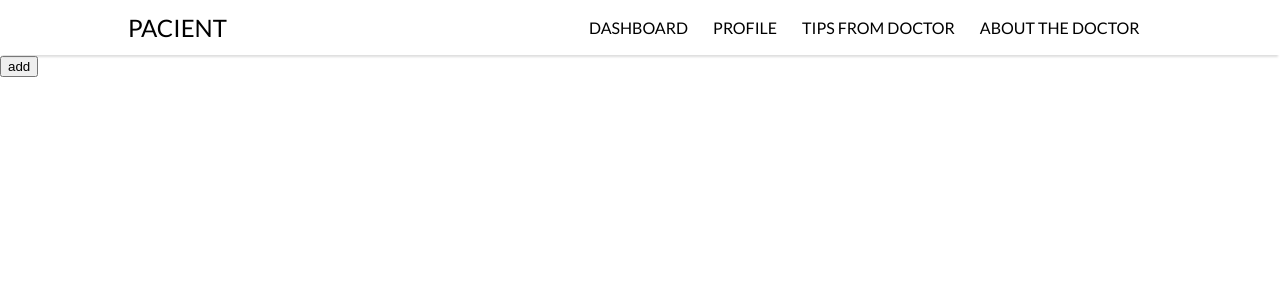
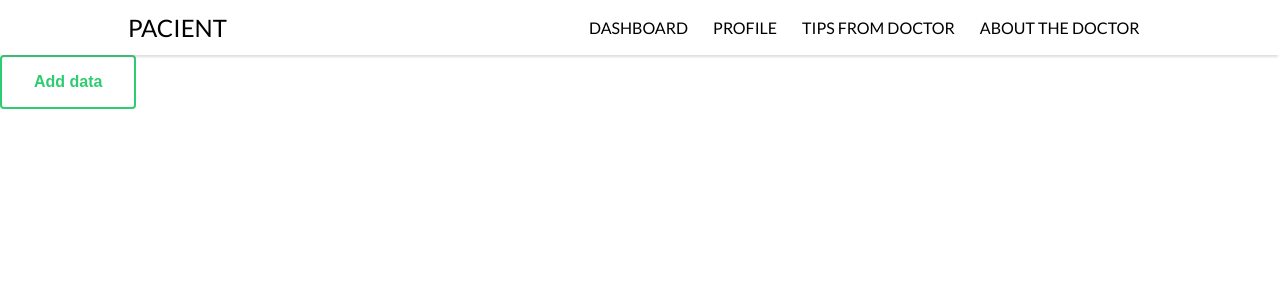
Before and after one commit to AVATAR197/hackathon-hackke, a React (Create React App) app: page /user in a window 1280 px wide. Shown: the top 300 px of the page. Built offline with nearby package versions, Linux system fonts and the light colour scheme.

Commit message:
pridal som style pre btn

```diff
--- a/src/components/AddDataButton/AddDataButton.js
+++ b/src/components/AddDataButton/AddDataButton.js
@@ -1,6 +1,7 @@
 import React, { useState } from 'react';
 import moment from 'moment';
 import Swal from 'sweetalert2';
+import './AddDataButton.module.scss'
 
 const AddData = () => {
     const [data, setData] = useState({
@@ -24,9 +25,10 @@ const AddData = () => {
 
     const show = async () => {
         const { value: formValues } = await Swal.fire({
-            title: 'Multiple inputs',
             html:
+                '<label>Gluken</label>'+
                 '<input id="swal-input1" class="swal2-input">' +
+                '<label>Inzuline</label>'+
                 '<input id="swal-input2" class="swal2-input">',
             focusConfirm: false,
             preConfirm: () => {
@@ -47,7 +49,7 @@ const AddData = () => {
 
     return (
         <div>
-            <button onClick={show}>add</button>
+            <button onClick={show}>Add data</button>
         </div>
     );
 };
--- /dev/null
+++ b/src/components/AddDataButton/AddDataButton.module.scss
@@ -0,0 +1,18 @@
+button{
+    background: transparent;
+    outline: none;
+    cursor: pointer;
+    padding: 16px 32px;
+    font-size: 16px;
+    color: #fff;
+    border-radius: 4px;
+    border: 2px solid #2ecc71;
+    color: #2ecc71;
+    font-weight: bold;
+
+    &:hover{
+        background:#2ecc71;
+        color: #fff;
+        transition: .2s ease-in-out;
+    }
+}
```
